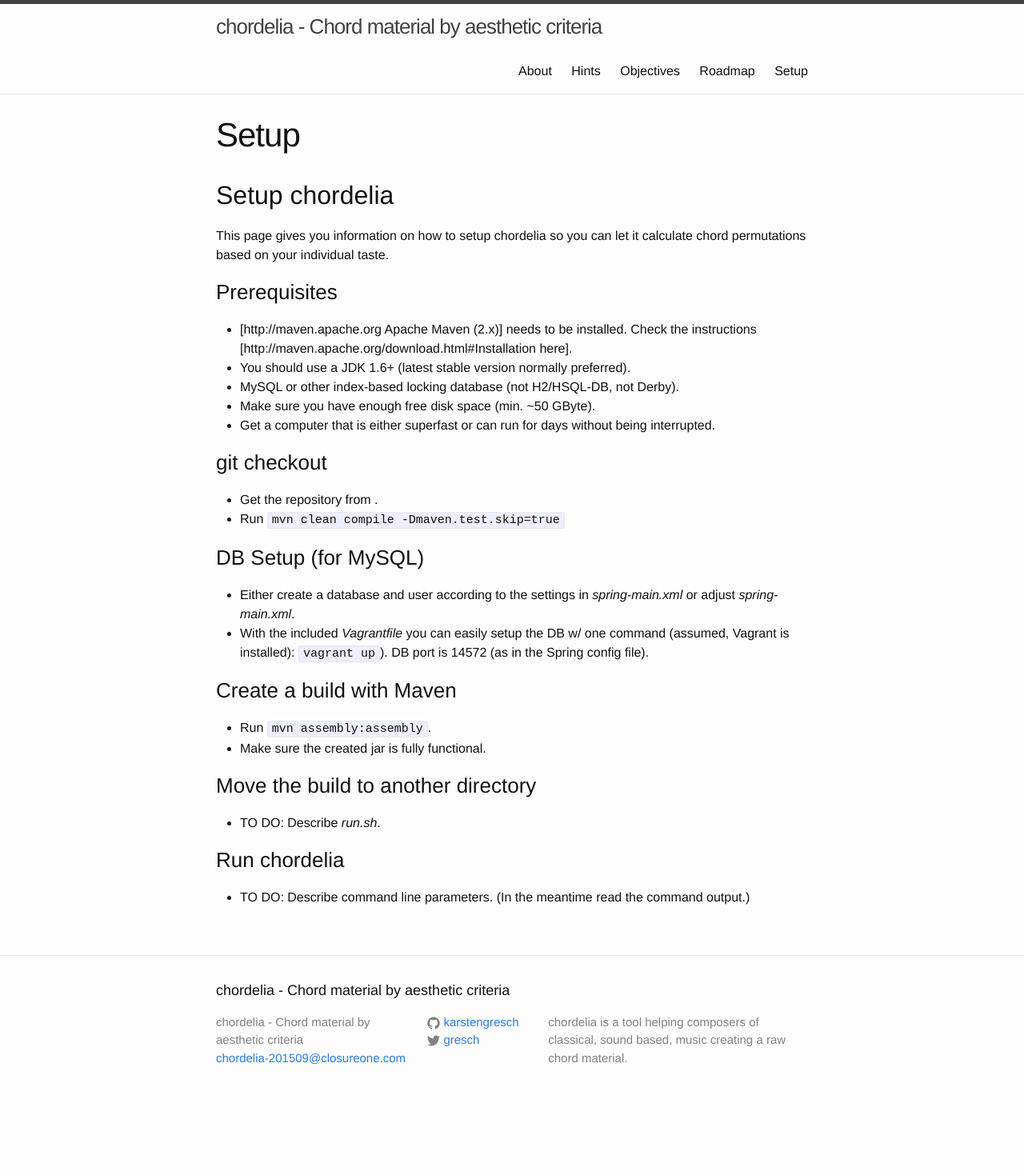
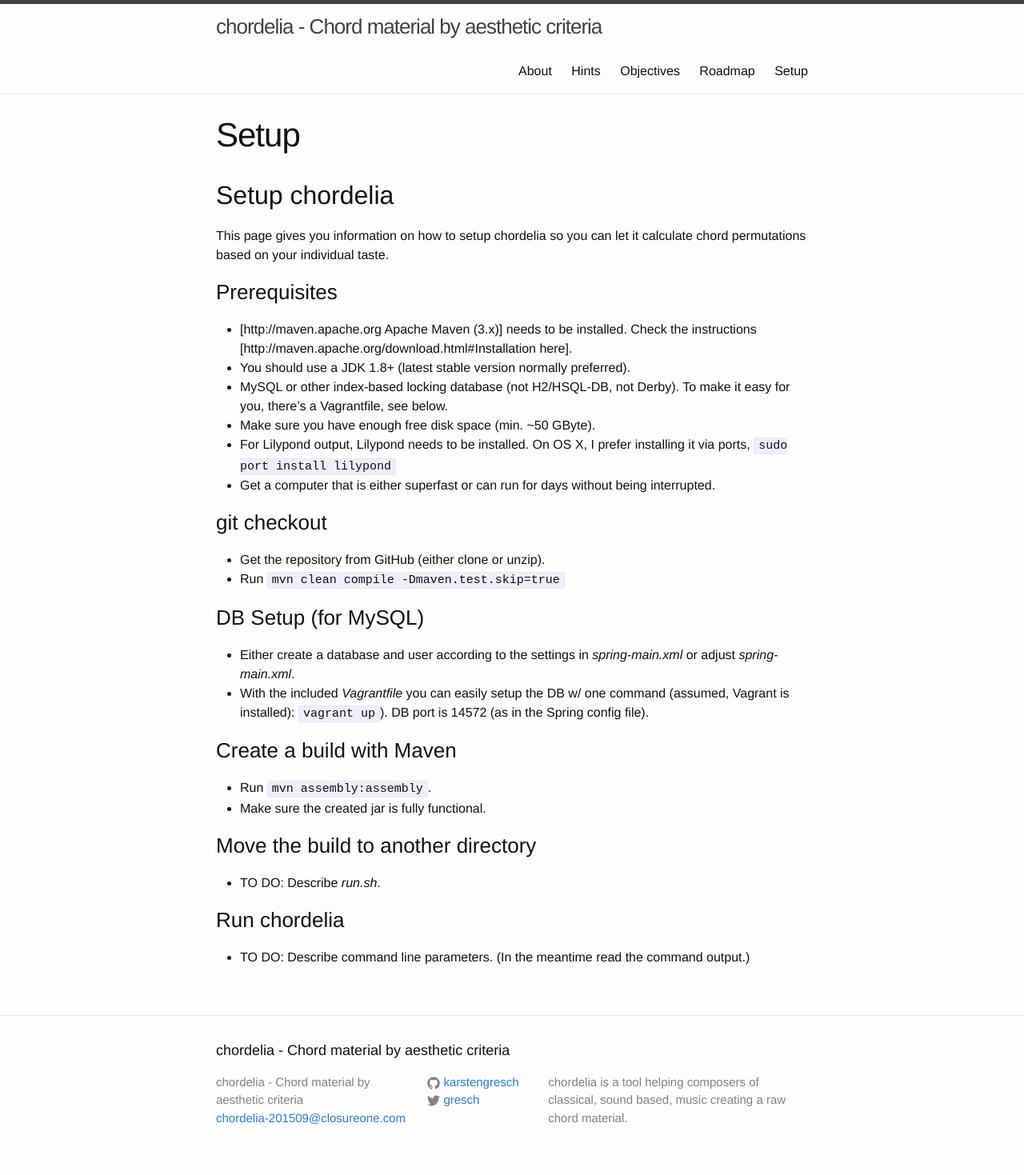
Before and after one commit to karstengresch/chordelia, a Jekyll site: the page built from _pages/setup.md, in a window 1280 px wide. Shown: the whole page at 80% size. Built offline with Jekyll 4.4.1, drawn with Linux system fonts in a browser that asks for light colours; before the commit the page ends 1394 px from its top, so only the background shows below that.

Commit message:
Changed setup documentation.

````diff
--- a/_pages/setup.md
+++ b/_pages/setup.md
@@ -10,14 +10,15 @@
 This page gives you information on how to setup chordelia so you can let it calculate chord permutations based on your individual taste.
 
 ###  Prerequisites
-  * [http://maven.apache.org Apache Maven (2.x)] needs to be installed. Check the instructions [http://maven.apache.org/download.html#Installation here].
-  * You should use a JDK 1.6+ (latest stable version normally preferred).
-  * MySQL or other index-based locking database (not H2/HSQL-DB, not Derby).
+  * [http://maven.apache.org Apache Maven (3.x)] needs to be installed. Check the instructions [http://maven.apache.org/download.html#Installation here].
+  * You should use a JDK 1.8+ (latest stable version normally preferred).
+  * MySQL or other index-based locking database (not H2/HSQL-DB, not Derby). To make it easy for you, there's a Vagrantfile, see below.
   * Make sure you have enough free disk space (min. ~50 GByte).
+  * For Lilypond output, Lilypond needs to be installed. On OS X, I prefer installing it via ports, ```sudo port install lilypond```
   * Get a computer that is either superfast or can run for days without being interrupted.
 
 ### git checkout
-  * Get the repository from .
+  * Get the repository from GitHub (either clone or unzip).
   * Run ```mvn clean compile -Dmaven.test.skip=true```
 
 ### DB Setup (for MySQL)
````
